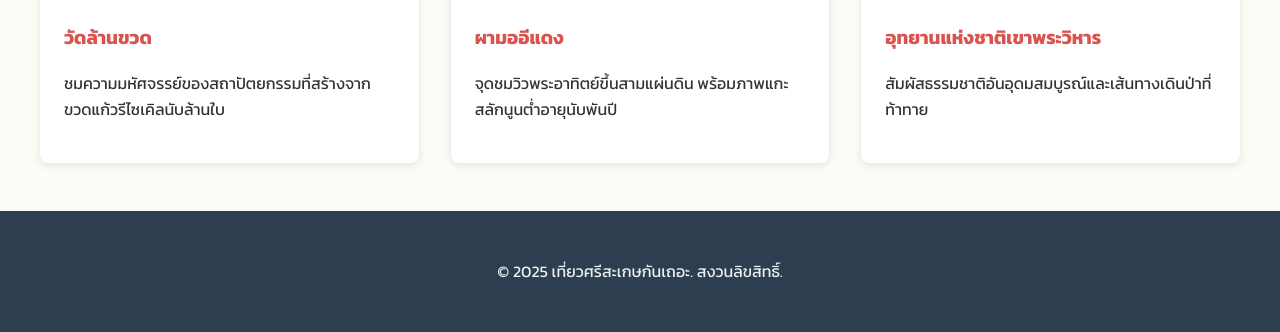
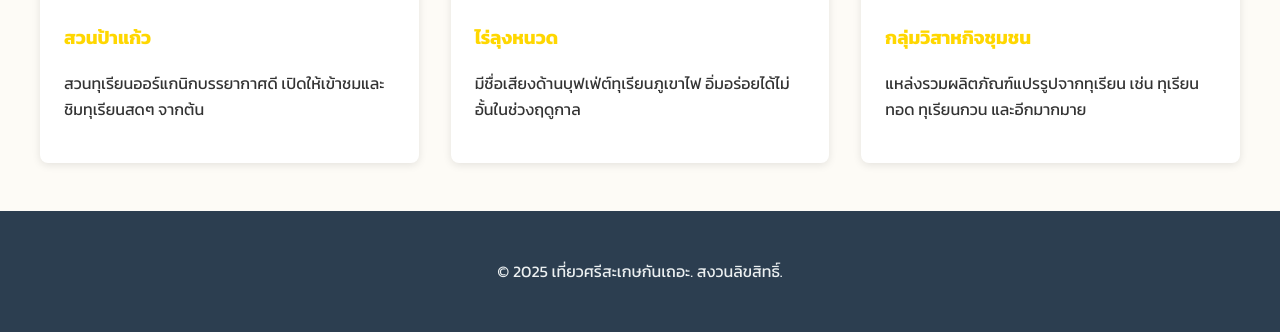
Before and after one commit to PattanapongLampa13/Sisaket-ancient-site, a Django app: page /places/ in a window 1280 px wide. Shown: the part 612-944 px from the top of the page. Run offline with Django 5.2, Linux system fonts and the light colour scheme.

Commit message:
Update about, home, and places pages to focus on Durian tourism in Sisaket

```diff
--- a/templates/base.html
+++ b/templates/base.html
@@ -16,8 +16,8 @@
 
     <style>
         :root {
-            --primary-color: #D9534F; /* สีแดงอมส้ม คล้ายสีดินเผา หรือแสงอาทิตย์ตก */
-            --secondary-color: #F0AD4E; /* สีส้มเหลือง เหมือนแสงอาทิตย์ขึ้น */
+            --primary-color: #FFD700; /* สีเหลืองทองของเนื้อทุเรียน */
+            --secondary-color: #2E8B57; /* สีเขียวของเปลือกทุเรียน */
             --text-color: #333;
             --bg-color: #FDFBF6; /* สีพื้นหลังโทนอุ่น */
             --footer-bg: #2C3E50;
@@ -54,7 +54,7 @@
         }
 
         .header .logo i {
-            margin-right: 0.5rem;
+            margin-right: 0.7rem;
             color: var(--secondary-color);
         }
 
@@ -89,7 +89,7 @@
 <body>
 
     <header class="header">
-        <a href="/" class="logo"><i class="fa-solid fa-mountain-sun"></i>ศรีสะเกษ</a>
+        <a href="/" class="logo"><i class="fa-solid fa-bomb"></i>ทุเรียนศรีสะเกษ</a>
         <nav class="main-nav">
             <a href="/">หน้าหลัก</a>
             <a href="/places">สถานที่ท่องเที่ยว</a>
--- a/templates/places.html
+++ b/templates/places.html
@@ -67,32 +67,32 @@
 
 {% block content %}
 <section class="page-header">
-    <h1>สถานที่ท่องเที่ยวในศรีสะเกษ</h1>
-    <p>ค้นพบความงดงามและเรื่องราวอันน่าทึ่งของสถานที่ต่างๆ ทั่วทั้งจังหวัด</p>
+    <h1>สวนทุเรียนในศรีสะเกษ</h1>
+    <p>ค้นหาสวนทุเรียนภูเขาไฟคุณภาพ ที่เปิดให้คุณเข้าไปสัมผัสและลิ้มลอง</p>
 </section>
 
 <section class="places-list">
     <div class="places-grid">
         <!-- ตัวอย่างการ์ดสถานที่ท่องเที่ยว -->
         <div class="place-card">
-            <img src="https://images.unsplash.com/photo-1624484250239-779a7a615239?q=80&w=1974&auto=format&fit=crop" alt="วัดล้านขวด">
+            <img src="https://images.unsplash.com/photo-1588313690362-99924b33b8a3?q=80&w=1974&auto=format&fit=crop" alt="สวนป้าแก้ว">
             <div class="place-card-content">
-                <h3>วัดล้านขวด</h3>
-                <p>ชมความมหัศจรรย์ของสถาปัตยกรรมที่สร้างจากขวดแก้วรีไซเคิลนับล้านใบ</p>
+                <h3>สวนป้าแก้ว</h3>
+                <p>สวนทุเรียนออร์แกนิกบรรยากาศดี เปิดให้เข้าชมและชิมทุเรียนสดๆ จากต้น</p>
             </div>
         </div>
         <div class="place-card">
-            <img src="https://images.unsplash.com/photo-1583244275998-c23ef5595f19?q=80&w=1974&auto=format&fit=crop" alt="ผามออีแดง">
+            <img src="https://images.unsplash.com/photo-1609842846309-db0383b8a834?q=80&w=1974&auto=format&fit=crop" alt="ไร่ลุงหนวด">
             <div class="place-card-content">
-                <h3>ผามออีแดง</h3>
-                <p>จุดชมวิวพระอาทิตย์ขึ้นสามแผ่นดิน พร้อมภาพแกะสลักนูนต่ำอายุนับพันปี</p>
+                <h3>ไร่ลุงหนวด</h3>
+                <p>มีชื่อเสียงด้านบุฟเฟ่ต์ทุเรียนภูเขาไฟ อิ่มอร่อยได้ไม่อั้นในช่วงฤดูกาล</p>
             </div>
         </div>
         <div class="place-card">
-            <img src="https://images.unsplash.com/photo-1518428548399-34313a199f7a?q=80&w=1974&auto=format&fit=crop" alt="อุทยานแห่งชาติเขาพระวิหาร">
+            <img src="https://images.unsplash.com/photo-1618837521268-9176527a4a28?q=80&w=1974&auto=format&fit=crop" alt="กลุ่มวิสาหกิจชุมชน">
             <div class="place-card-content">
-                <h3>อุทยานแห่งชาติเขาพระวิหาร</h3>
-                <p>สัมผัสธรรมชาติอันอุดมสมบูรณ์และเส้นทางเดินป่าที่ท้าทาย</p>
+                <h3>กลุ่มวิสาหกิจชุมชน</h3>
+                <p>แหล่งรวมผลิตภัณฑ์แปรรูปจากทุเรียน เช่น ทุเรียนทอด ทุเรียนกวน และอีกมากมาย</p>
             </div>
         </div>
         <!-- คุณสามารถเพิ่มการ์ดสถานที่ท่องเที่ยวอื่นๆ ที่นี่ได้ -->
```
Also changed, not shown: templates/about.html (+5 -5 lines), templates/home.html (+16 -0 lines).
